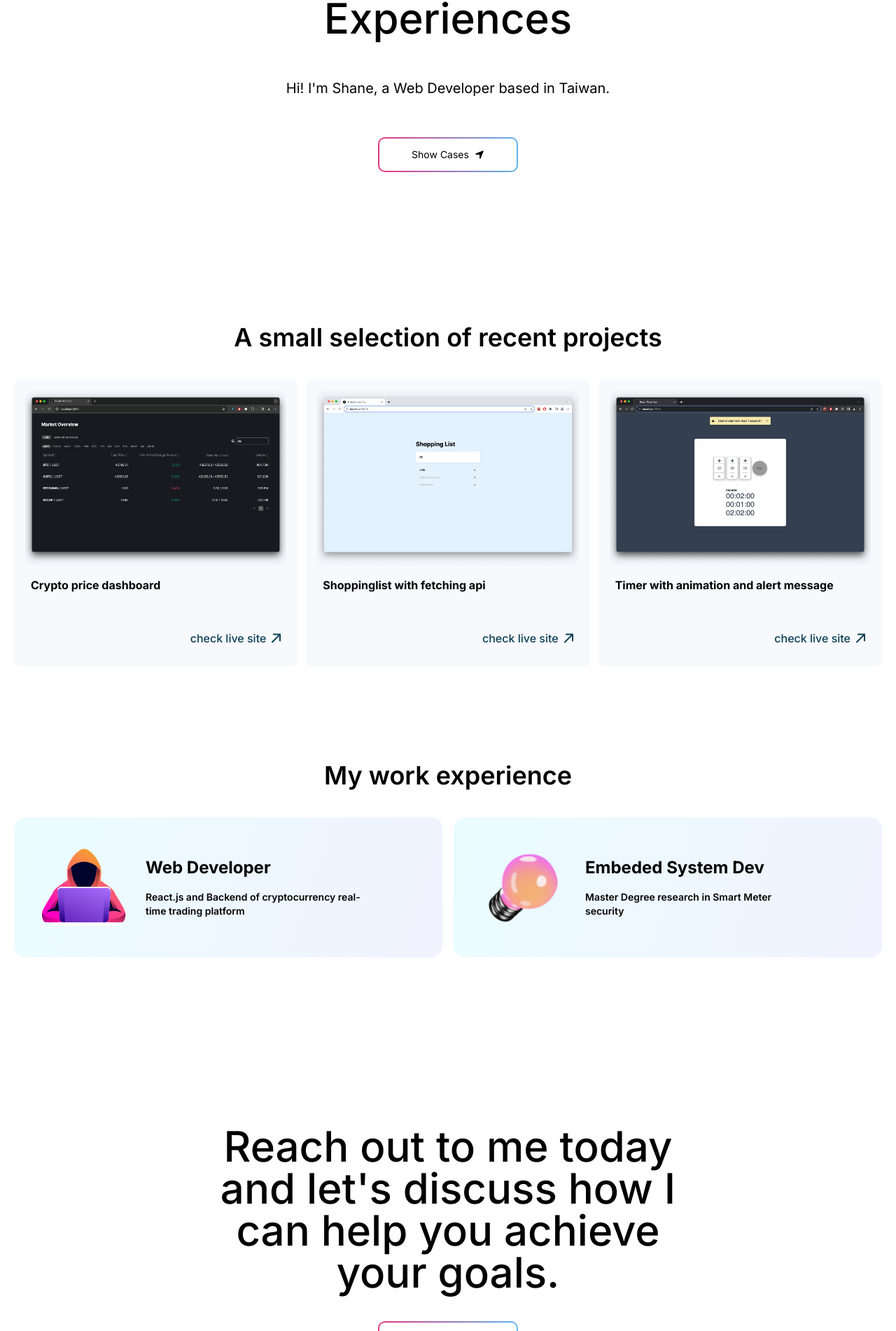
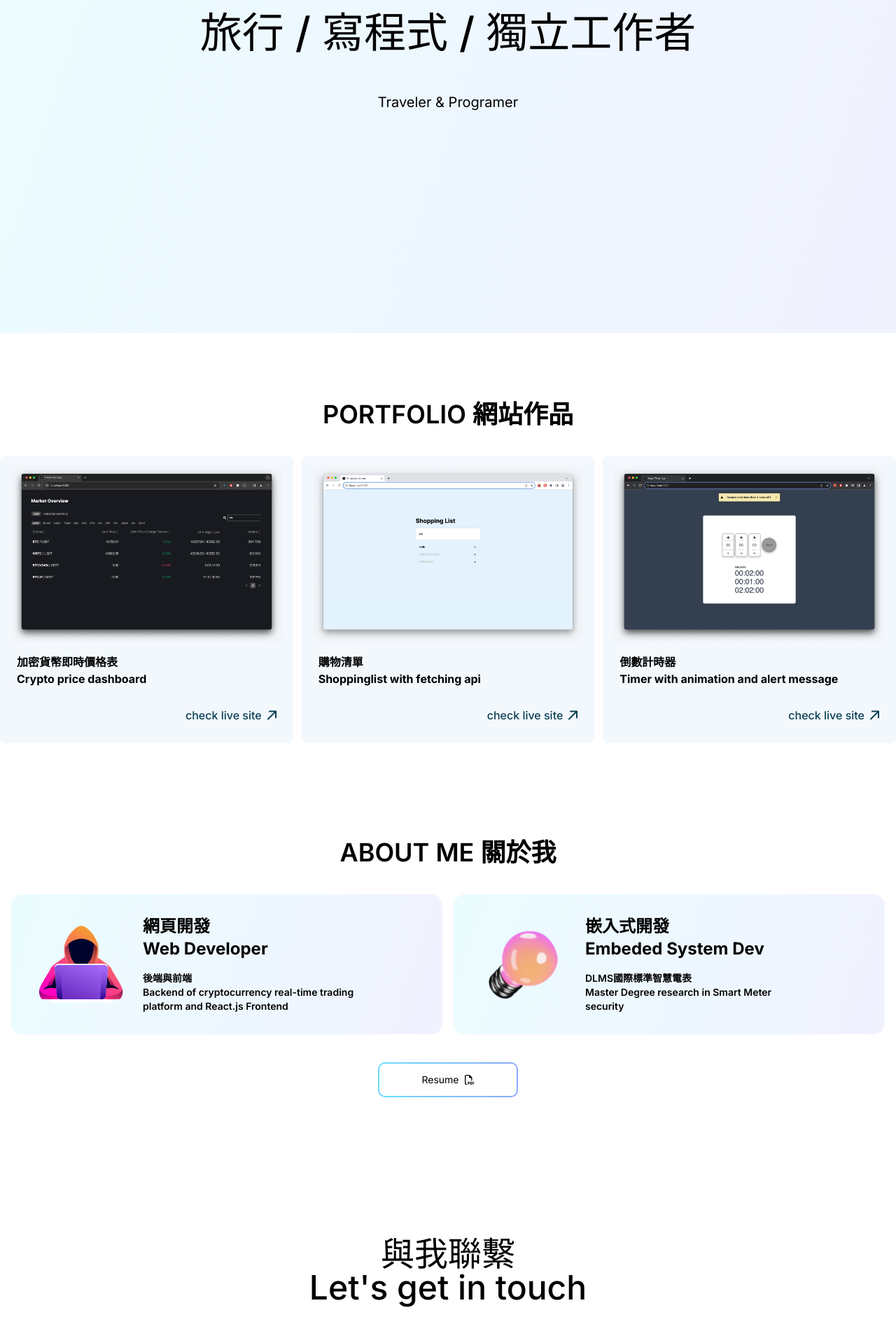
Before and after one commit to Zi-Shane/Zi-Shane.github.io, a Next.js app: page / in a window 1280 px wide. Shown: the part 324-2226 px from the top of the page at 70% size. Built offline with nearby package versions, Linux system fonts and the light colour scheme.

Commit message:
v1.2: fix build error & chart layout

```diff
--- a/app/components/About.tsx
+++ b/app/components/About.tsx
@@ -1,13 +1,15 @@
 import { aboutGridItem } from '@/data';
 import ExpCard from './ui/ExpCard';
+import Button from './ui/Button';
+import { FaRegFilePdf } from 'react-icons/fa6';
 
 const About = () => {
   return (
     <div className="w-[4/5]">
       <h1 className="text-4xl font-semibold my-4 text-center">
-        My work experience
+        ABOUT ME 關於我
       </h1>
-      <div className="grid lg:grid-cols-2 grid-cols-1 auto-cols-auto gap-4 my-10">
+      <div className="grid lg:grid-cols-2 grid-cols-1 auto-cols-auto gap-4 mx-4 my-10">
         {aboutGridItem.map(({ id, title, content, pic, className }) => (
           <ExpCard
             key={id}
@@ -18,6 +20,11 @@ const About = () => {
           />
         ))}
       </div>
+      <div className="flex justify-center">
+        <a href="IOT_cv.pdf">
+          <Button content="Resume" icon={<FaRegFilePdf />} />
+        </a>
+      </div>
     </div>
   );
 };
--- a/app/components/Contact.tsx
+++ b/app/components/Contact.tsx
@@ -1,21 +1,31 @@
 import Button from './ui/Button';
-import { contactBtn, socialMediaIcon, contactBtnCopied } from '@/data';
+import {
+  contactBtn,
+  socialMediaIcon,
+  contactBtnCopied,
+} from '@/data';
 import SocialMedia from './ui/SocialMedia';
 import { CiMail } from 'react-icons/ci';
+import { FaCheck } from 'react-icons/fa6';
 
 const Contact = () => {
   return (
     <div className="w-full flex flex-col items-center pt-20 pb-10">
       <div className="max-w-[90vw] md:max-w-[60vw] lg:max-w-2xl my-20 flex flex-col justify-center items-center">
-        <h1 className="text-[40px] md:text-5xl lg:text-6xl font-medium text-center my-10">
-          Reach out to me today and let&apos;s discuss how I can help you
-          achieve your goals.
-        </h1>
+        <div className="my-10">
+          <h1 className="text-[30px] lg:text-5xl font-medium text-center">
+            與我聯繫
+          </h1>
+          <h1 className="text-[30px] lg:text-5xl font-medium text-center">
+            Let&apos;s get in touch
+          </h1>
+        </div>
         <Button
           content={contactBtn}
           canCopy={true}
-          copiedMessage={contactBtnCopied}
+          clickedMessage={contactBtnCopied}
           icon={<CiMail />}
+          iconClicked={<FaCheck />}
         />
       </div>
       <div className="w-full flex md:flex-row flex-col justify-between items-center">
--- a/app/components/DemoBlock.tsx
+++ b/app/components/DemoBlock.tsx
@@ -5,7 +5,7 @@ const DemoBlock = () => {
   return (
     <div id="demo" className="py-20">
       <h1 className="text-4xl font-semibold my-4 text-center">
-        A small selection of recent projects
+        PORTFOLIO 網站作品
       </h1>
       <div className="flex lg:flex-row flex-col justify-center items-center gap-3 my-10">
         {demoGridItem.map(({ id, img, content, link }) => (
--- a/app/components/Welcome.tsx
+++ b/app/components/Welcome.tsx
@@ -1,21 +1,18 @@
 import React from 'react';
-import Button from './ui/Button';
-import { welcomeBtn } from '@/data';
-import { FaLocationArrow } from 'react-icons/fa6';
+import { WelcomeSub, WelcomeTitle } from '@/data';
 
 const Welcome = () => {
   return (
-    <div className="w-full flex flex-col items-center pt-20 pb-10">
-      <div className="max-w-[90vw] md:max-w-[60vw] lg:max-w-3xl my-20 flex flex-col justify-center items-center">
-        <h1 className="text-[40px] md:text-5xl lg:text-6xl font-medium text-center my-10">
-          Transforming Concepts into Seamless User Experiences
-        </h1>
-        <p className="text-xl font-normal text-center my-4">
-          Hi! I&apos;m Shane, a Web Developer based in Taiwan.
-        </p>
-        <a href="#demo" className="pt-10">
-          <Button content={welcomeBtn} icon={<FaLocationArrow />} />
-        </a>
+    <div className="w-full flex flex-col items-center">
+      <div className="max-w-[90vw] md:max-w-[60vw] lg:max-w-3xl h-[100vh] flex justify-center">
+        <div className="min-w-[100vw] flex flex-col justify-center card-grad-bg">
+          <h1 className="text-[40px] md:text-5xl lg:text-6xl font-medium text-center my-10">
+            {WelcomeTitle}
+          </h1>
+          <p className="text-xl font-normal text-center my-4">
+            {WelcomeSub}
+          </p>
+        </div>
       </div>
     </div>
   );
--- a/app/components/ui/Button.tsx
+++ b/app/components/ui/Button.tsx
@@ -7,13 +7,16 @@ import { mailAddress } from '@/data';
 const Button = ({
   content,
   canCopy = false,
-  copiedMessage = '',
+  clickedMessage = '',
   icon,
+  iconClicked,
+  ...props
 }: {
   content: string;
   canCopy?: boolean;
-  copiedMessage?: string;
-  icon: JSX.Element;
+  clickedMessage?: string;
+  icon?: JSX.Element;
+  iconClicked?: JSX.Element;
 }) => {
   const [isClick, setIsClick] = useState(false);
 
@@ -38,12 +41,13 @@ const Button = ({
 
   return (
     <div
-      className="btnWelcome"
+      className="btnAnimate"
       onClick={canCopy ? handleClick : undefined}
+      {...props}
     >
       <button id="btn" className="flex justify-center items-center">
-        {isClick ? copiedMessage : content}
-        <span className="inline ml-2">{icon}</span>
+        {isClick ? clickedMessage : content}
+        <span className="inline ml-2">{isClick ? iconClicked : icon}</span>
       </button>
     </div>
   );
--- a/app/components/ui/DemoCard.tsx
+++ b/app/components/ui/DemoCard.tsx
@@ -15,7 +15,9 @@ const DemoCard = ({
           className="w-full h-[250px] rounded-xl object-cover object-center bg-slate-100 flex flex-col mb-4"
         ></img>
         <div className="mx-2">
-          <p className="h-[4rem] my-4 text-base font-bold">{content}</p>
+          <p className="h-[4rem] my-4 text-base font-bold whitespace-pre-wrap">
+            {content}
+          </p>
           <div className="font-medium text-blue h-[1rem] flex justify-end items-center gap-2 my-4">
             <p>check live site</p>
             <img src="/arrow.svg" alt="" />
--- a/app/components/ui/ExpCard.tsx
+++ b/app/components/ui/ExpCard.tsx
@@ -17,8 +17,12 @@ const ExpCard = ({
           className="md:h-[150px] md:w-[120px] h-[50px] w-[40px]"
         />
         <div className="flex flex-col w-[360px] md:p-[20px]">
-          <h3 className="md:text-2xl text-xl font-bold">{title}</h3>
-          <p className="text-sm font-semibold mt-4">{content}</p>
+          <h3 className="md:text-2xl text-xl font-bold whitespace-pre-wrap">
+            {title}
+          </h3>
+          <p className="text-sm font-semibold mt-4 whitespace-pre-wrap">
+            {content}
+          </p>
         </div>
       </div>
     </div>
--- a/app/components/ui/button.css
+++ b/app/components/ui/button.css
@@ -1,4 +1,4 @@
-.btnWelcome {
+.btnAnimate {
   --border-width: 2px;
   --btn-width: 200px;
   --btn-height: 50px;
@@ -13,7 +13,7 @@
   overflow: hidden;
 }
 
-.btnWelcome button {
+.btnAnimate button {
   position: absolute;
   background: transparent;
   inset: 0;
@@ -21,7 +21,7 @@
   gap: 10;
 }
 
-.btnWelcome::after {
+.btnAnimate::after {
   content: '';
   position: absolute;
   background: inherit;
@@ -33,17 +33,13 @@
   width: calc(100% - 2 * var(--border-width));
 }
 
-.btnWelcome::before {
+.btnAnimate::before {
   content: '';
   position: absolute;
-  background: linear-gradient(
-    90deg,
-    hsla(197, 100%, 64%, 1) 0%,
-    hsla(339, 100%, 55%, 1) 100%
-  );
+  background: linear-gradient(90deg, #66e3ff 6.11%, #ba67ff 187.16%);
   width: 100%;
   aspect-ratio: 1/1;
-  animation: rotate 4s linear infinite;
+  animation: rotate 3s linear infinite;
 }
 
 @keyframes rotate {
--- a/app/globals.css
+++ b/app/globals.css
@@ -1,10 +1,6 @@
-@tailwind base;
-@tailwind components;
-@tailwind utilities;
-
 :root {
   --greenblue: #0b4055;
-  --lightgrey: #f7f9fd;
+  --lightgrey: #d2e5f644;
   --bg-grad: linear-gradient(0.301turn, #ebfcff 6.11%, #f5e9ff 187.16%);
   --skyblue: #d2e5f6;
 }
@@ -21,3 +17,7 @@
 .bg-skyblue {
   background-color: var(--skyblue);
 }
+
+@tailwind base;
+@tailwind components;
+@tailwind utilities;
--- a/app/page.tsx
+++ b/app/page.tsx
@@ -5,7 +5,7 @@ import Welcome from './components/Welcome';
 
 export default function Home() {
   return (
-    <main className="relative bg-white-100 flex flex-col justify-center items-center px-5">
+    <main className="relative bg-white-100 flex flex-col justify-center items-center">
       <div className="max-w-7xl w-full">
         <Welcome />
         <div>
--- a/data/index.ts
+++ b/data/index.ts
@@ -1,16 +1,22 @@
+export const WelcomeTitle = '旅行 / 寫程式 / 獨立工作者';
+export const WelcomeSub = 'Traveler & Programer';
+
 export const aboutGridItem = [
   {
     id: 1,
-    title: 'Web Developer',
-    content:
-      'React.js and Backend of cryptocurrency real-time trading platform',
+    title: `網頁開發
+Web Developer`,
+    content: `後端與前端
+Backend of cryptocurrency real-time trading platform and React.js Frontend`,
     pic: '/exp1.svg',
     className: 'col-start-1 col-span-1',
   },
   {
     id: 2,
-    title: 'Embeded System Dev',
-    content: 'Master Degree research in Smart Meter security',
+    title: `嵌入式開發
+Embeded System Dev`,
+    content: `DLMS國際標準智慧電表
+Master Degree research in Smart Meter security`,
     pic: '/exp3.svg',
     className: 'col-start-2 col-span-1',
   },
@@ -20,25 +26,27 @@ export const demoGridItem = [
   {
     id: 1,
     img: '/dashboard-snap.png',
-    content: 'Crypto price dashboard',
+    content: `加密貨幣即時價格表
+Crypto price dashboard`,
     link: 'https://zi-shane.github.io/crypto-dashboard/',
   },
   {
     id: 2,
     img: '/shoppinglist-snap.png',
-    content: 'Shoppinglist with fetching api',
+    content: `購物清單
+Shoppinglist with fetching api`,
     link: 'https://zi-shane.github.io/shopping-list/',
   },
   {
     id: 3,
     img: '/timer-snap.png',
-    content: 'Timer with animation and alert message',
+    content: `倒數計時器
+\Timer with animation and alert message`,
     link: 'https://zi-shane.github.io/web-timer/',
   },
 ];
 
-export const welcomeBtn = 'Show Cases';
-export const contactBtn = "Let's get in touch";
+export const contactBtn = 'Email';
 export const contactBtnCopied = 'Email is copied!!';
 export const mailAddress = 'shane110319@gmail.com';
 
```
Also changed, not shown: 1 other file (tests, documents, lock files or other folders).
